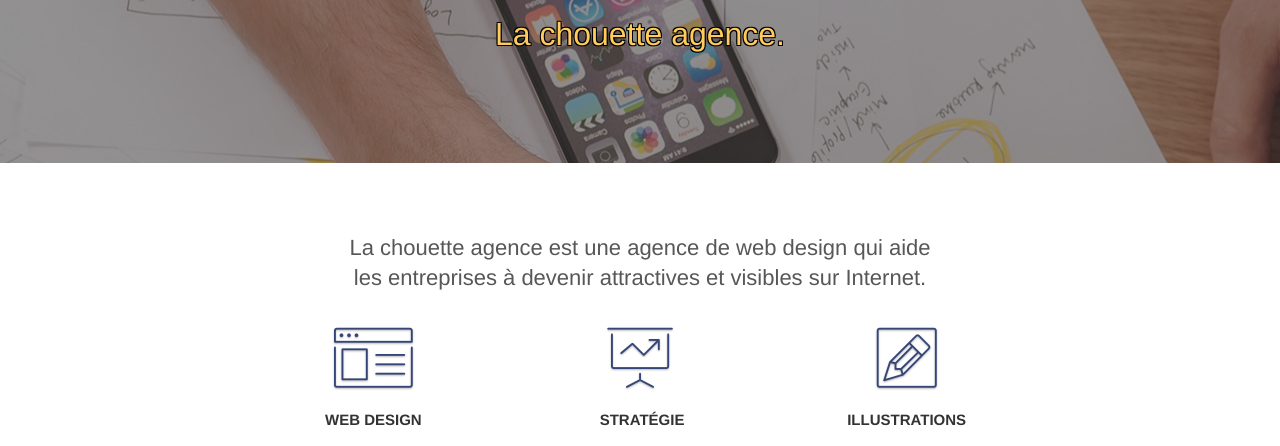
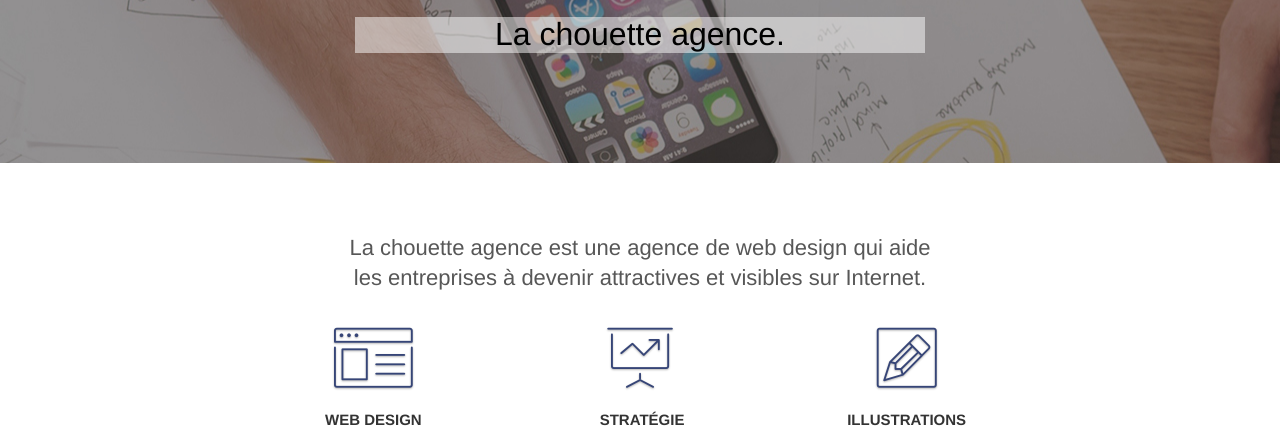
Before and after one commit to sophieSpacee/Projet_4_OC_28022021, a plain HTML site: page index.html in a window 1280 px wide. Shown: the part 295-741 px from the top of the page. Drawn offline with nearby package versions, Linux system fonts and the light colour scheme.

Commit message:
finished contrast

```diff
--- a/index.html
+++ b/index.html
@@ -11,7 +11,7 @@
     <link rel="shortcut icon" type="image/png" href="favicon.jpg">
     <!-- mettre les version minifier -->
 	<link rel="stylesheet" type="text/css" href="./css/bootstrap.css">
-	<link rel="stylesheet" type="text/css" href="style.min.css">
+	<link rel="stylesheet" type="text/css" href="style.css">
 	<link rel="stylesheet" type="text/css" href="./css/font-awesome.css">
 	<link rel="stylesheet" type="text/css" href="./css/et-line.css">
 
@@ -67,9 +67,12 @@
 		<div class="row tight-width-whitespace">
 			<div class="col-sm-12">
 				<img src="img/logo.png" class="center-block image-resize-mode" width="100" alt="Logo la chouette agence" />
-				<h1 class="text-center hero-bloc-text tc-yellow bgc-black">
+				<div class="bgc-black">
+					<h1 class="text-center hero-bloc-text tc-black ">
 					La chouette agence.
 				</h1>
+				</div>
+
 				<!-- <div class="text-center">
 					<a href="page2.html" class="btn btn-lg btn-clean btn-rd cta-hero btn-atomic-tangerine" id="cta-hero">Contact</a>
 				</div> -->
@@ -206,7 +209,7 @@
 <section role="region" aria-label="conclusion" class="bloc bgc-dark-slate-blue bg-banniere d-bloc bloc-bg-texture texture-paper" id="bloc-5-cta">
 	<div class="container bloc-lg">
 		<div class="row">
-			<p class="mg-md text-center tc-yellow fs-lg bgc-black">
+			<p class="mg-md text-center tc-black fs-lg bgc-black">
 				Prêt pour redonner vie à votre projet ?<br>Contactez notre équipe !
 			</p>
 			<div class="col-sm-12 text-center">
--- a/style.css
+++ b/style.css
@@ -799,11 +799,7 @@ h4 {
 }
 
 .bgc-black {
-    text-shadow: #000000 1px 1px, #000000 -1px 1px, #000000 -1px -1px, #000000 1px -1px;
-
-Voilà
-
-+10
+background-color: rgba(255, 255, 255, 0.5);
 }
 
 .bgc-dark-slate-blue {
@@ -818,9 +814,6 @@ Voilà
     color: #ffffff!important;
 }
 
-.tc-yellow {
-    color: #FFCB5C;
-}
 
 .tc-black {
 color: black;
```
Also changed, not shown: page2.html (+1 -1 lines), style.min.css (deleted).
